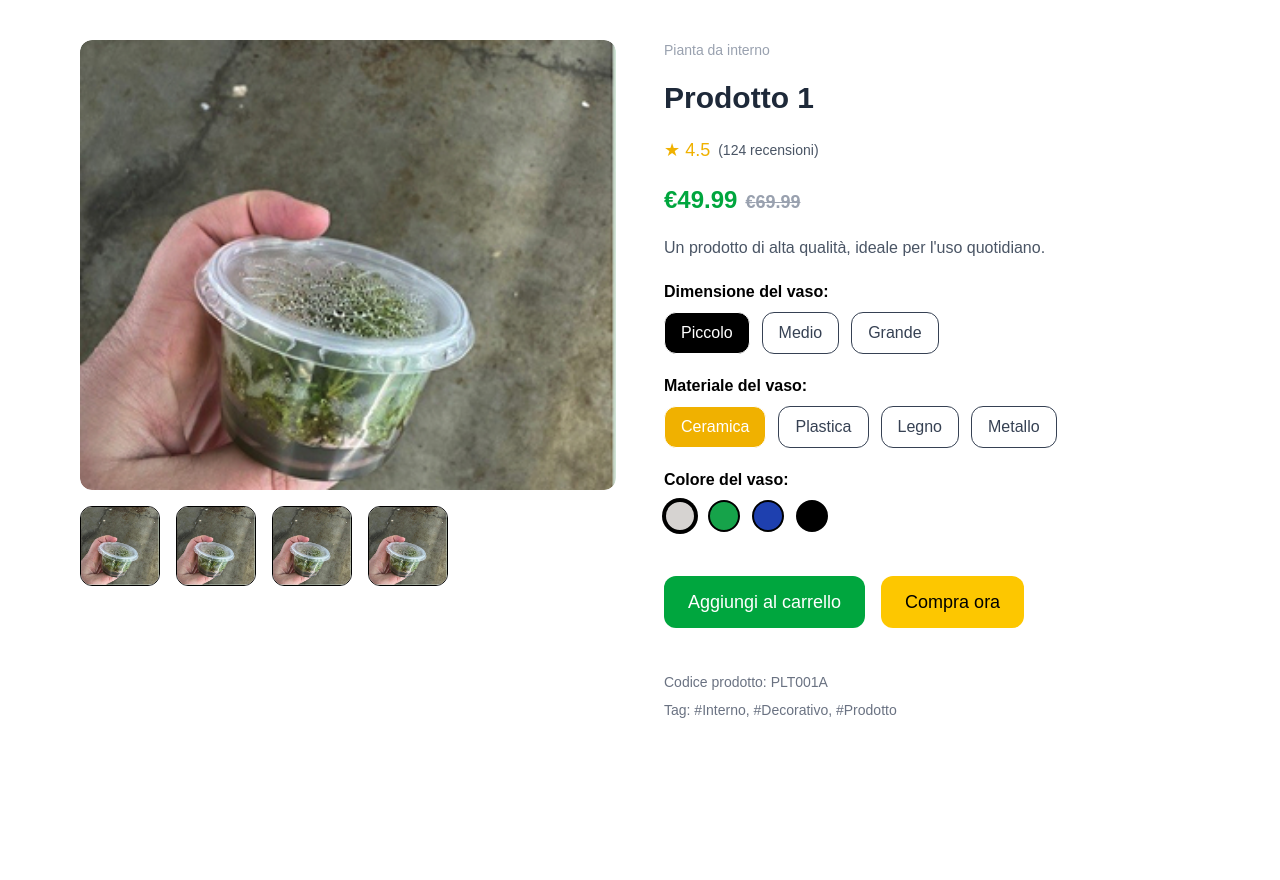
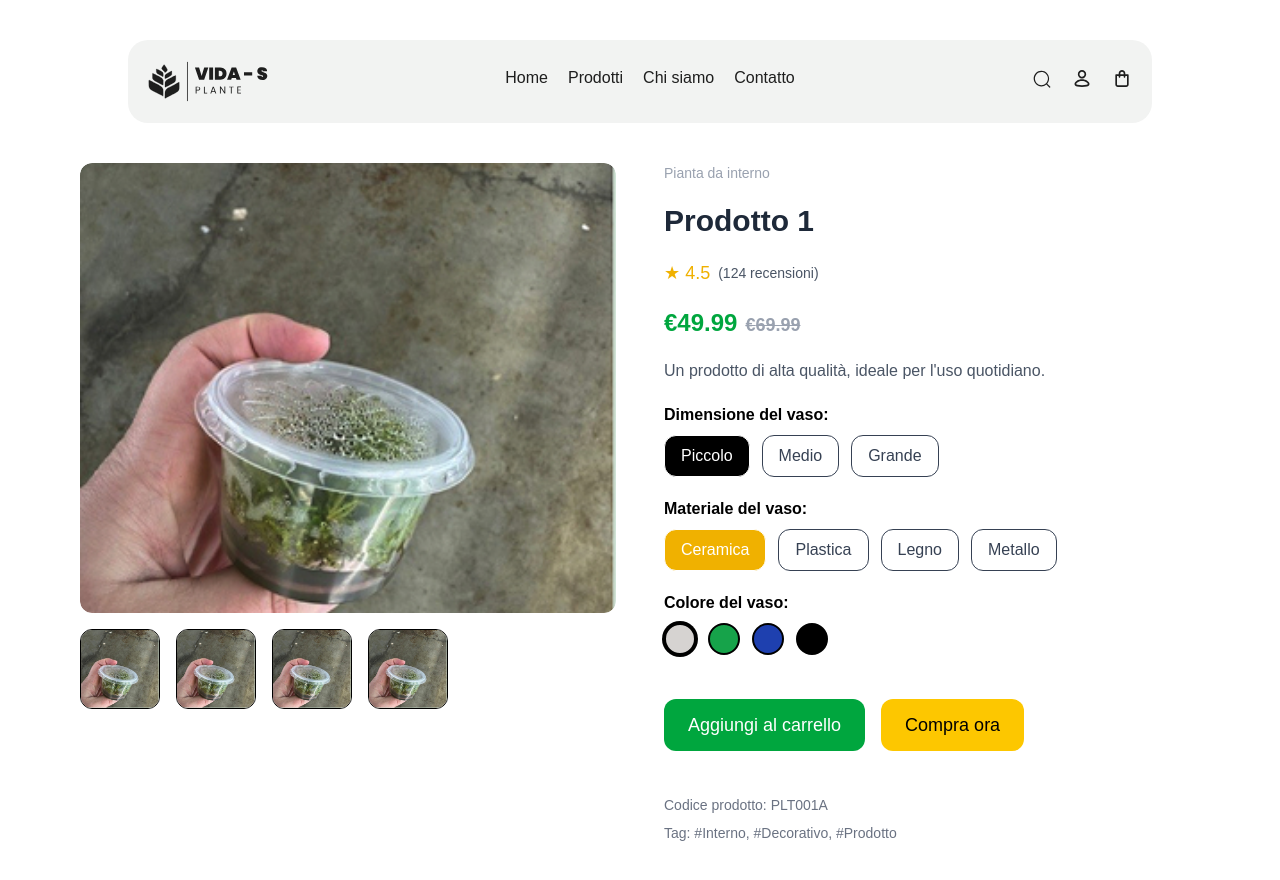
Before and after one commit to VALGFX/vida-s-plante, a Next.js app: page /products/1 in a window 1280 px wide. Shown: the top 880 px of the page. Before the commit the page ends 800 px from the top, so only its background shows below. Built offline with nearby package versions, Linux system fonts and the light colour scheme; no server answers.

Commit message:
Update page.tsx

```diff
--- a/src/app/products/[id]/page.tsx
+++ b/src/app/products/[id]/page.tsx
@@ -3,6 +3,7 @@
 import Image from 'next/image'
 import { useParams } from 'next/navigation'
 import { useState } from 'react'
+import Navbar from "@/components/Navbar";
 
 const DUMMY_PRODUCTS = [
   {
@@ -48,6 +49,8 @@ export default function ProductPage() {
   if (!product) return <div className="text-red-600 text-center mt-10">Prodotto non trovato.</div>
 
   return (
+    <>
+      <Navbar />
     <div className="max-w-6xl mx-auto px-4 py-10 grid grid-cols-1 lg:grid-cols-2 gap-12">
       {/* Immagine principale */}
       <div>
@@ -146,5 +149,6 @@ export default function ProductPage() {
         </div>
       </div>
     </div>
+      </>
   )
 }
```
